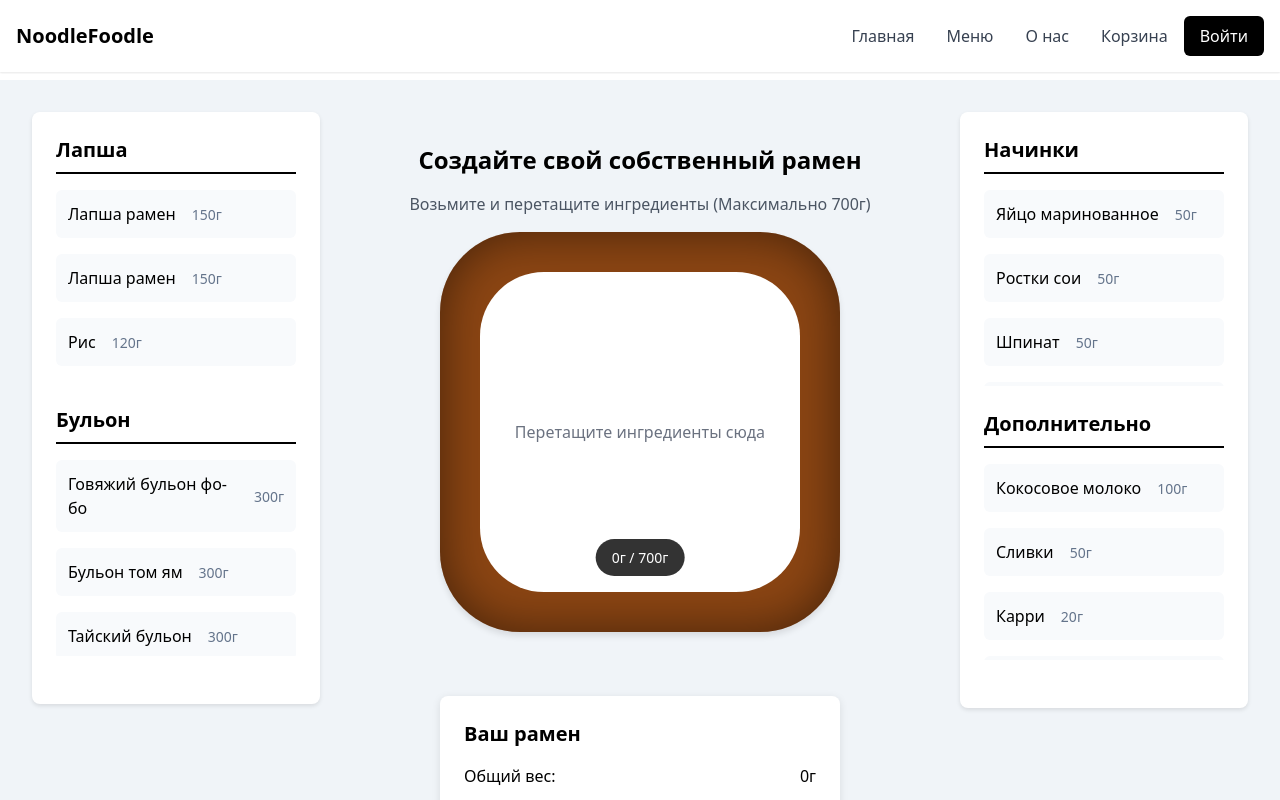
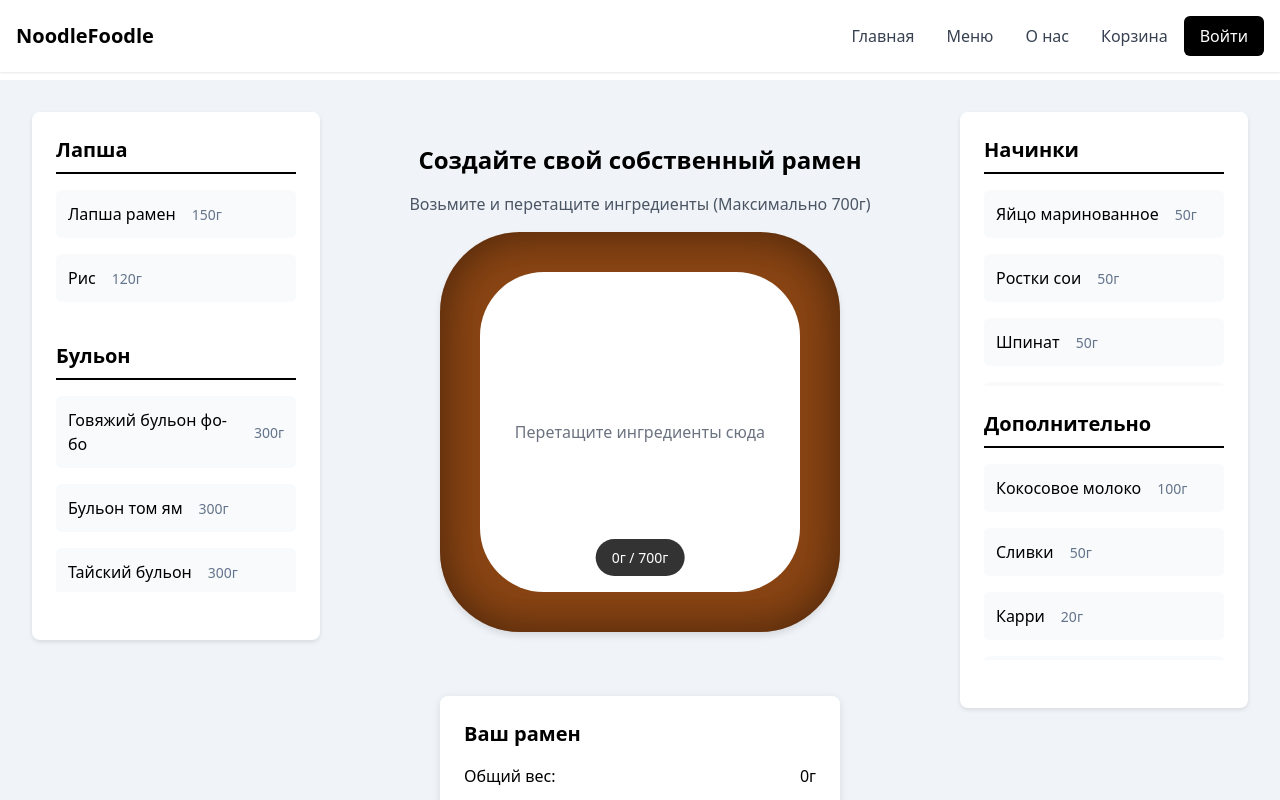
Before and after one commit to proffsenya/NoodleFoodle, a React (Vite) app: page /customproduct in a window 1280 px wide. Shown: the top 800 px of the page. Built offline with nearby package versions, Linux system fonts and the light colour scheme.

Commit message:
small fixed

```diff
--- a/data/data.js
+++ b/data/data.js
@@ -114,7 +114,6 @@ export const populardishes = [
 
 export const ingredientsData = [
   { name: "Лапша рамен", type: "noodles", price: 60, weight: 150, image: "../img/cheese.jpg" },
-  { name: "Лапша рамен", type: "noodles", price: 60, weight: 150, image: "../img/cheese.jpg" },
   { name: "Рис", type: "noodles", price: 50, weight: 120, image: "../img/cheese.jpg" },
   { name: "Говяжий бульон фо-бо", type: "broth", price: 90, weight: 300, image: "../img/cheese.jpg" },
   { name: "Бульон том ям", type: "broth", price: 100, weight: 300, image: "../img/cheese.jpg" },
--- a/pages/Menu.jsx
+++ b/pages/Menu.jsx
@@ -22,7 +22,7 @@ function Layout() {
           <h2 className="mt-10 text-3xl font-bold text-center mb-11">Меню</h2>
           <div className="grid grid-cols-1 gap-10 md:grid-cols-3">
             {dishes.map((item) => (
-              <MenuConst MenuObj={item} key={item.name} />
+              <MenuConst MenuObj={item} key={item.id} />
             ))}
           </div>
         </div>
```
